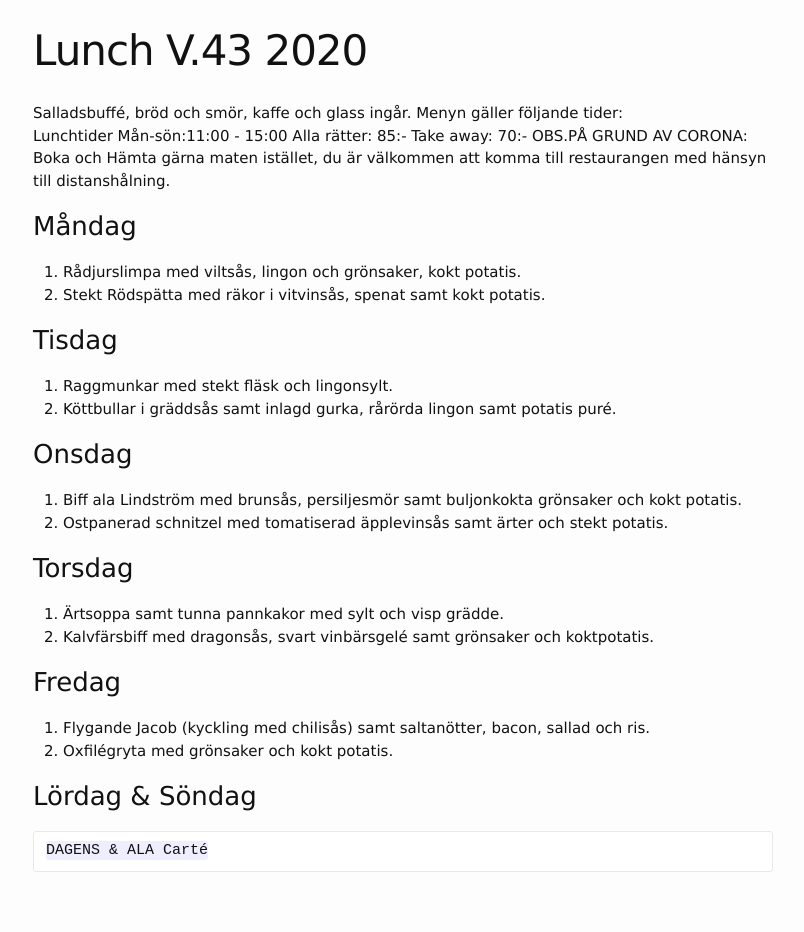
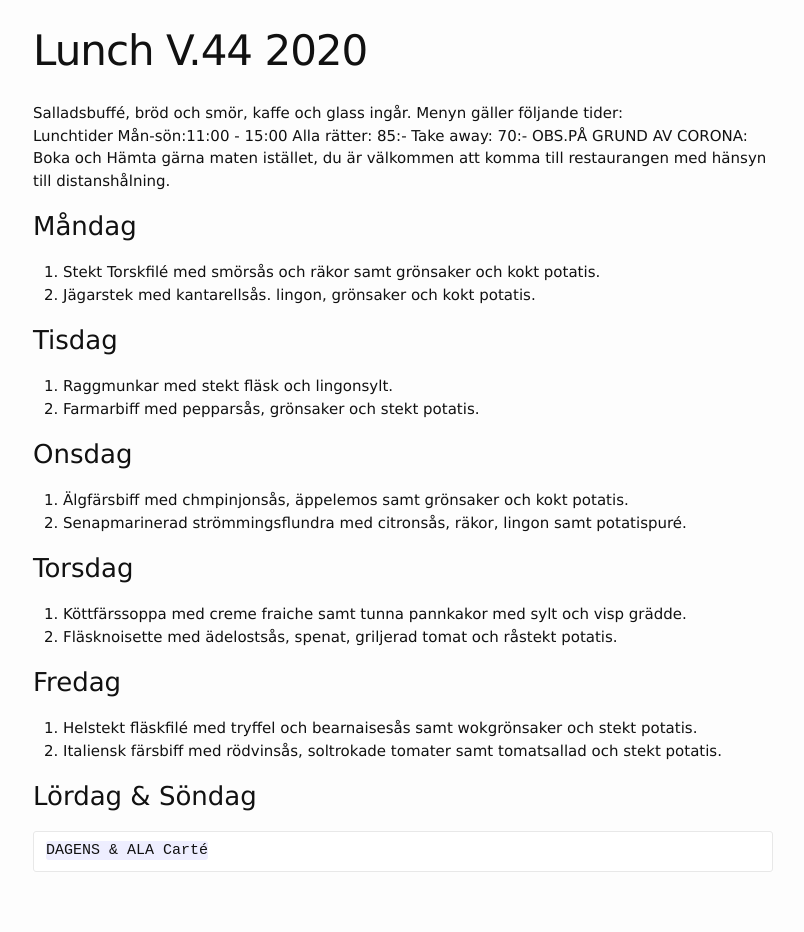
Before and after one commit to FarInn62/farinn62.github.io, a Jekyll site: the page built from lunch.md, in a window 1280 px wide. Shown: the whole page, without its empty margins (237-1041 px from the left). Built offline with Jekyll 4.4.1, drawn with Linux system fonts in a browser that asks for light colours.

Commit message:
Update lunch.md

```diff
--- a/lunch.md
+++ b/lunch.md
@@ -1,6 +1,6 @@
 ---
 layout: foodmenu
-title: Lunch V.43 2020
+title: Lunch V.44 2020
 permalink: /lunch/
 published: true
 ---
@@ -12,24 +12,24 @@ OBS.PÅ GRUND AV CORONA: Boka och Hämta gärna maten istället, du är välkomm
 
 
 ### Måndag
-1. Rådjurslimpa med viltsås, lingon och grönsaker, kokt potatis.
-2. Stekt Rödspätta med räkor i vitvinsås, spenat samt kokt potatis.
+1. Stekt Torskfilé med smörsås och räkor samt grönsaker och kokt potatis.
+2. Jägarstek med kantarellsås. lingon, grönsaker och kokt potatis.
 
 ### Tisdag
 1. Raggmunkar med stekt fläsk och lingonsylt.
-2. Köttbullar i gräddsås samt inlagd gurka, rårörda lingon samt potatis puré.
+2. Farmarbiff med pepparsås, grönsaker och stekt potatis.
 
 ### Onsdag
-1. Biff ala Lindström med brunsås, persiljesmör samt buljonkokta grönsaker och kokt potatis.
-2. Ostpanerad schnitzel med tomatiserad äpplevinsås samt ärter och stekt potatis.
+1. Älgfärsbiff med chmpinjonsås, äppelemos samt grönsaker och kokt potatis.
+2. Senapmarinerad strömmingsflundra med citronsås, räkor, lingon samt potatispuré.
 
 ### Torsdag
-1. Ärtsoppa samt tunna pannkakor med sylt och visp grädde.
-2. Kalvfärsbiff med dragonsås, svart vinbärsgelé samt grönsaker och koktpotatis.
+1. Köttfärssoppa med creme fraiche samt tunna pannkakor med sylt och visp grädde.
+2. Fläsknoisette med ädelostsås, spenat, griljerad tomat och råstekt potatis.
 
 ### Fredag
-1. Flygande Jacob (kyckling med chilisås) samt saltanötter, bacon, sallad och ris.
-2. Oxfilégryta med grönsaker och kokt potatis.
+1. Helstekt fläskfilé med tryffel och bearnaisesås samt wokgrönsaker och stekt potatis.
+2. Italiensk färsbiff med rödvinsås, soltrokade tomater samt tomatsallad och stekt potatis.
 
 
 ### Lördag & Söndag
```
